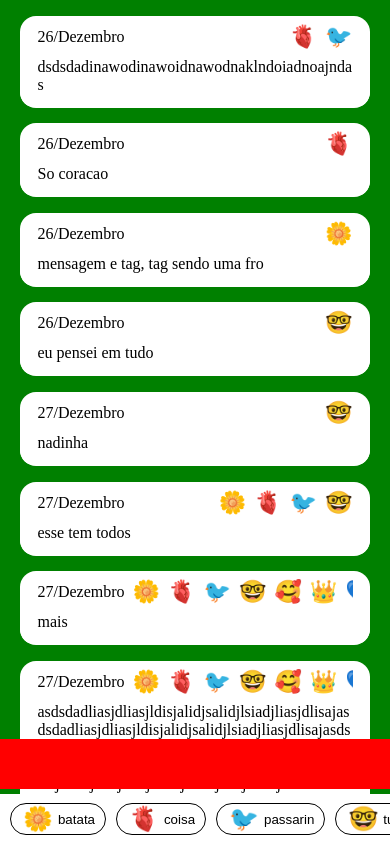
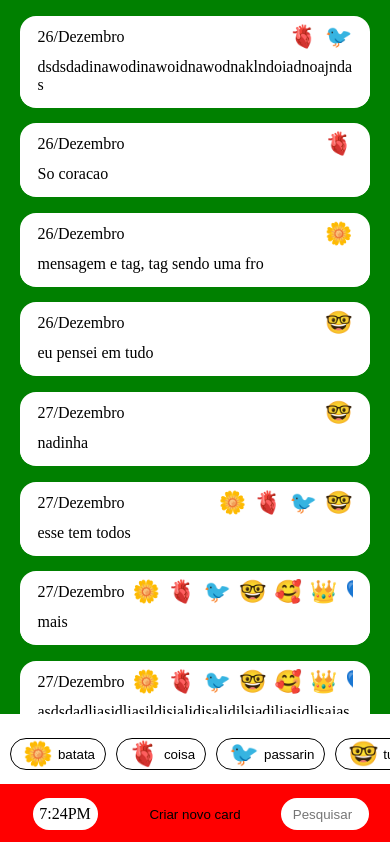
Before and after one commit to vinicius-mns/Caderno, a Vue app: page /cards in a window 390 px wide. Shown: the top 842 px of the page. Built offline with nearby package versions, Linux system fonts and the light colour scheme; the HTML template or start-up script is replaced by a standard one.

Commit message:
refactor(views/HomePage.vue): Alterar ontem de exibicao mobile
[mobile]

onder de exibicao:
- page
- sidebar
- topbar

- definir limite de tamanho altura para page com heigth e overflow:auto
- aumentar o tamanho dos containers de sidebar e topbar

```diff
--- a/src/views/HomePage.vue
+++ b/src/views/HomePage.vue
@@ -1,5 +1,6 @@
 <script setup lang="ts">
 import SideBarContainer from '@/components/sideBar/SideBarContainer.vue'
+import TopBarContainer from '@/components/topBar/TopBarContainer.vue'
 
 import { ref } from 'vue'
 
@@ -20,7 +21,7 @@ const toggleSidebar = () => {
 <template>
   <div class="home-page-container">
     <header>
-      <!-- <TopBarContainer /> -->
+      <TopBarContainer />
     </header>
     <aside>
       <button class="toggleSidebar" @click="toggleSidebar">x</button>
@@ -107,7 +108,7 @@ const toggleSidebar = () => {
     background-color: white;
 
     $sideBarWidth: v-bind(sideBarWidth);
-    $heigth: 50px;
+    $heigth: 60px;
     $transition: all 0.3s;
 
     & .toggleSidebar {
@@ -117,7 +118,7 @@ const toggleSidebar = () => {
     & header {
       // posicionamnto
       position: fixed;
-      bottom: calc($heigth + 5px);
+      bottom: 0;
       // medidas
       width: 100%;
       height: $heigth;
@@ -130,7 +131,7 @@ const toggleSidebar = () => {
     & aside {
       //posicionamento
       position: fixed;
-      bottom: 0;
+      bottom: $heigth;
       // medidas
       width: 100%;
       height: $heigth;
@@ -144,7 +145,7 @@ const toggleSidebar = () => {
     & main {
       // medidas
       width: 100%;
-      min-height: calc(100dvh - ($heigth * 2) - 10px);
+      height: calc(100dvh - ($heigth * 2) - 10px);
       overflow: auto;
       // estilo
       background-color: green;
```
